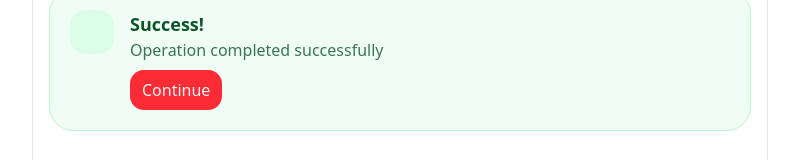
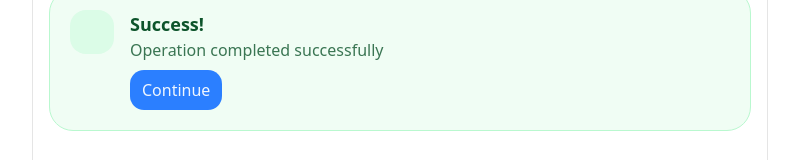
Before and after one commit to aevrHQ/ui, a Next.js app: page / in a window 1280 px wide. Shown: the part 345-505 px from the top of the page, without its empty margins (240-1039 px from the left). Built offline with nearby package versions, Linux system fonts and the light colour scheme; no server answers; some icons are missing.

Commit message:
feat(button): refactor button component using cva for variants
Add buttonVariants configuration using class-variance-authority for better maintainability
Add VSCode configuration files for Tailwind CSS and development environment

```diff
--- a/registry/lagos/ui/button.tsx
+++ b/registry/lagos/ui/button.tsx
@@ -1,46 +1,22 @@
 "use client";
 import * as React from "react";
 import { Slot } from "@radix-ui/react-slot";
+import { cva, type VariantProps } from "class-variance-authority";
 import { cn } from "@/lib/utils";
 
-export interface ButtonProps
-  extends React.ButtonHTMLAttributes<HTMLButtonElement> {
-  asChild?: boolean;
-  variant?:
-    | "default"
-    | "primary"
-    | "secondary"
-    | "tertiary"
-    | "ghost"
-    | "danger"
-    | "warning-variant"
-    | "success-variant"
-    | "info-variant"
-    | "error-variant";
-  size?: "sm" | "md" | "lg";
-}
-
-const Button = React.forwardRef<HTMLButtonElement, ButtonProps>(
-  (
-    { className, variant = "primary", size = "md", asChild = false, ...props },
-    ref
-  ) => {
-    const Comp = asChild ? Slot : "button";
-
-    // Base button styles
-    const baseStyles =
-      "inline-flex w-fit transform cursor-pointer items-center justify-center gap-2 rounded-xl font-medium transition-all duration-200 focus:outline-none focus:ring-2 focus:ring-offset-2 active:scale-95 disabled:cursor-not-allowed disabled:opacity-50 disabled:brightness-90 disabled:active:scale-100";
-
-    // Variant styles
-    const variantStyles = {
+const buttonVariants = cva(
+  `inline-flex w-fit transform  cursor-pointer items-center justify-center gap-2 rounded-xl font-medium transition-all duration-200 focus:outline-none focus:ring-2 focus:ring-offset-2 active:scale-95 disabled:cursor-not-allowed disabled:opacity-50 disabled:brightness-90 disabled:active:scale-100 focus:ring-offset-white dark:focus:ring-offset-gray-800`,
+  {
+    variants: {
+      variant: {
         default:
-        "bg-red-500 text-red-50 hover:bg-red-600 focus:ring-red-500 dark:bg-red-600 dark:hover:bg-red-700 dark:focus:ring-red-600",
+          "bg-slate-500 text-slate-50 hover:bg-slate-600 focus:ring-slate-500 dark:bg-slate-600 dark:hover:bg-slate-700 dark:focus:ring-slate-600",
         primary:
-        "bg-red-500 text-red-50 hover:bg-red-600 focus:ring-red-500 dark:bg-red-600 dark:hover:bg-red-700 dark:focus:ring-red-600",
+          "bg-blue-500 text-blue-50 hover:bg-blue-600 focus:ring-blue-500 dark:bg-blue-600 dark:hover:bg-blue-700 dark:focus:ring-blue-600",
         secondary:
           "border border-gray-300 bg-gray-50 text-gray-600 hover:bg-gray-100 focus:ring-gray-600 dark:border-gray-700 dark:bg-gray-900 dark:text-gray-300 dark:hover:bg-gray-800 dark:focus:ring-gray-600",
         tertiary:
-        "bg-red-100 text-red-600 hover:bg-red-200 focus:ring-red-500 dark:bg-red-800 dark:text-red-200 dark:hover:bg-red-700 dark:focus:ring-red-600",
+          "bg-blue-100 text-blue-600 hover:bg-blue-200 focus:ring-blue-500 dark:bg-blue-800 dark:text-blue-200 dark:hover:bg-blue-700 dark:focus:ring-blue-600",
         ghost:
           "bg-transparent text-red-600 hover:bg-red-50 focus:ring-red-500 dark:text-red-400 dark:hover:bg-red-950/50 dark:focus:ring-red-600",
         danger:
@@ -50,31 +26,35 @@ const Button = React.forwardRef<HTMLButtonElement, ButtonProps>(
         "success-variant":
           "bg-green-500 text-green-50 hover:bg-green-600 focus:ring-green-500 dark:bg-green-600 dark:hover:bg-green-700 dark:focus:ring-green-600",
         "info-variant":
-        "bg-blue-500 text-blue-50 hover:bg-blue-600 focus:ring-blue-500 dark:bg-blue-600 dark:hover:bg-blue-700 dark:focus:ring-blue-600",
+          "bg-sky-500 text-sky-50 hover:bg-sky-600 focus:ring-sky-500 dark:bg-sky-600 dark:hover:bg-sky-700 dark:focus:ring-sky-600",
         "error-variant":
           "bg-red-500 text-red-50 hover:bg-red-600 focus:ring-red-500 dark:bg-red-600 dark:hover:bg-red-700 dark:focus:ring-red-600",
-    };
-
-    // Size styles
-    const sizeStyles = {
+      },
+      size: {
         sm: "px-2 py-1.5 text-sm",
         md: "px-3 py-2 text-base",
         lg: "px-6 py-3 text-xl",
-    };
+      },
+    },
+    defaultVariants: {
+      variant: "primary",
+      size: "md",
+    },
+  }
+);
 
-    // Focus ring offset styles (adjusts for light/dark mode)
-    const focusOffsetStyles =
-      "focus:ring-offset-white dark:focus:ring-offset-gray-800";
+export interface ButtonProps
+  extends React.ButtonHTMLAttributes<HTMLButtonElement>,
+    VariantProps<typeof buttonVariants> {
+  asChild?: boolean;
+}
 
+const Button = React.forwardRef<HTMLButtonElement, ButtonProps>(
+  ({ className, variant, size, asChild = false, ...props }, ref) => {
+    const Comp = asChild ? Slot : "button";
     return (
       <Comp
-        className={cn(
-          baseStyles,
-          variantStyles[variant],
-          sizeStyles[size],
-          focusOffsetStyles,
-          className
-        )}
+        className={cn(buttonVariants({ variant, size, className }))}
         ref={ref}
         {...props}
       />
@@ -84,4 +64,4 @@ const Button = React.forwardRef<HTMLButtonElement, ButtonProps>(
 
 Button.displayName = "Button";
 
-export { Button };
+export { Button, buttonVariants };
```
Lines whose indentation alone changed are shown as unchanged.
